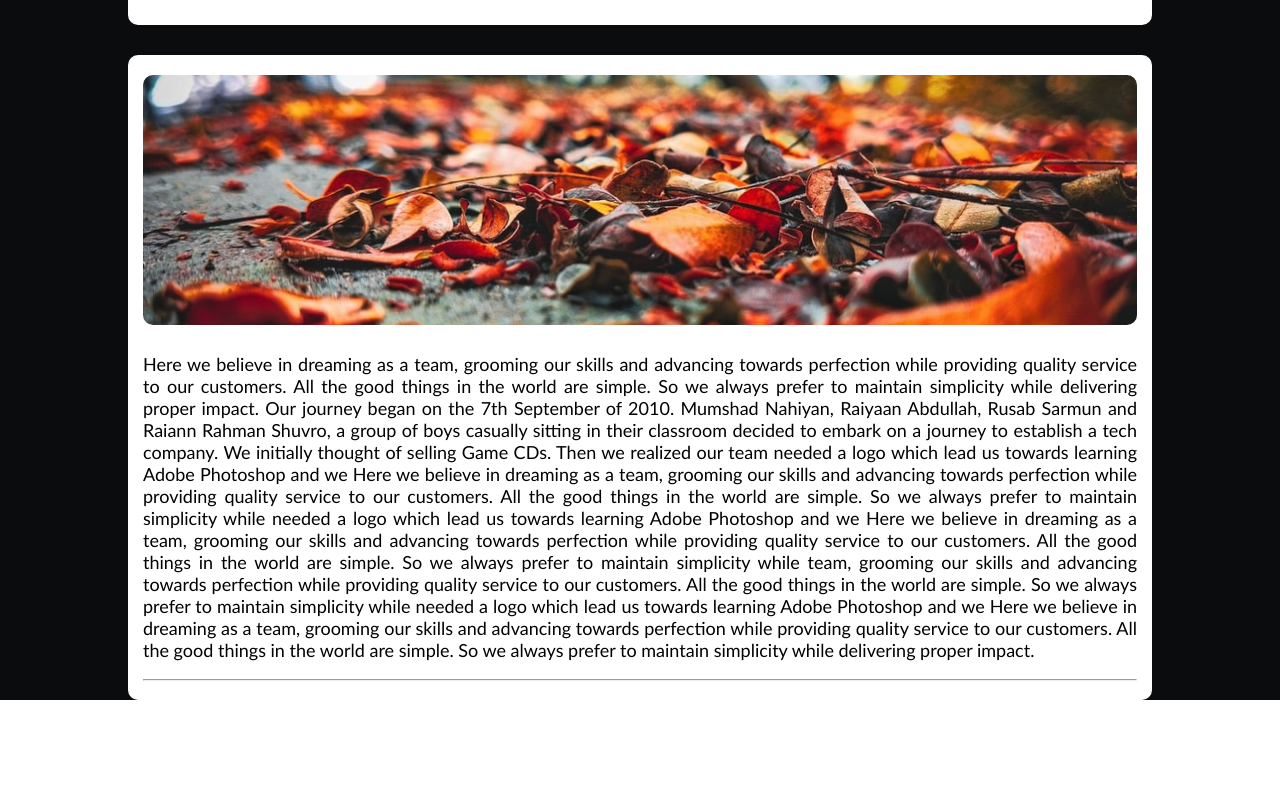
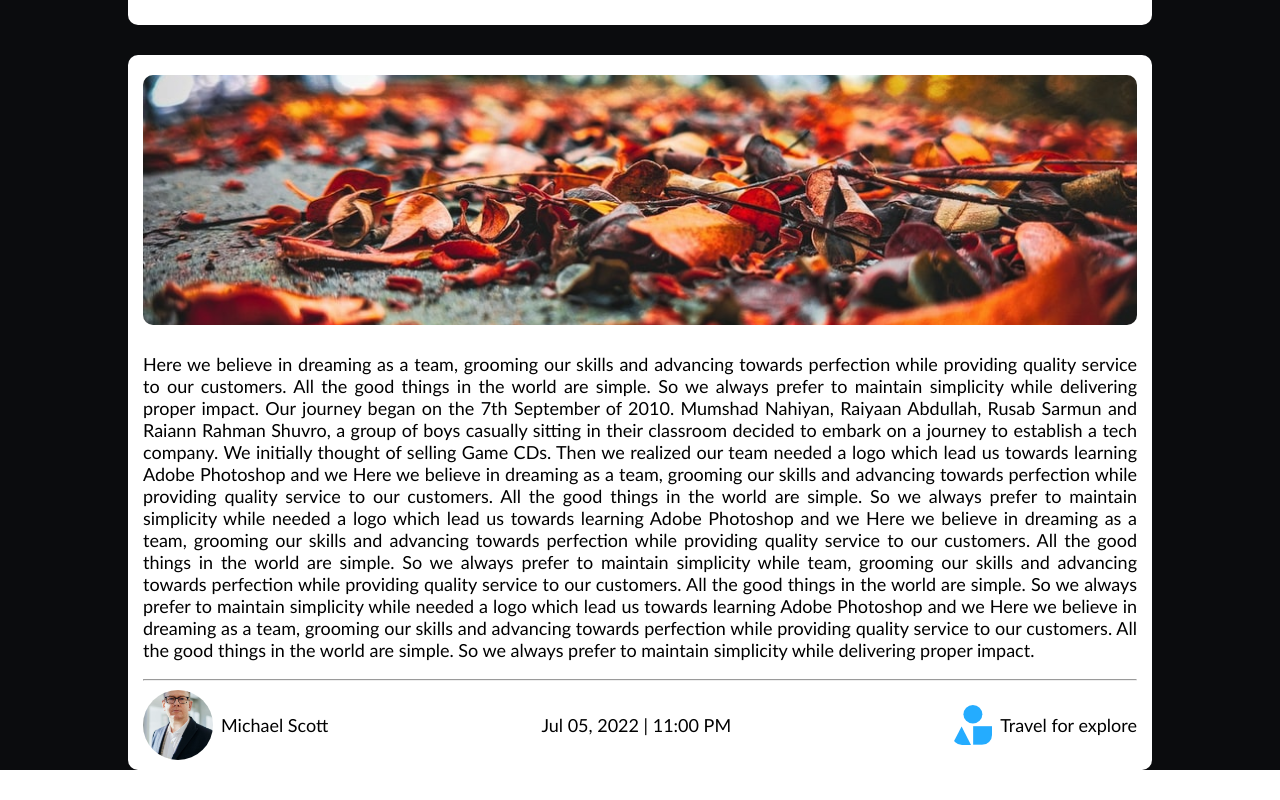
Before and after one commit to shihabsararrafid/front-end-task, a React (Create React App) app: page / in a window 1280 px wide. Shown: the part 385-1185 px from the top of the page. Before the commit the page ends 1115 px from the top, so only its background shows below. Built offline with nearby package versions, Linux system fonts and the light colour scheme.

Commit message:
creation info component created

```diff
--- /dev/null
+++ b/src/Components/CreationInfo/CreationInfo.js
@@ -0,0 +1,22 @@
+import React from 'react';
+import authorimg from './../../Images/author.jpg';
+import shape from './../../Images/trouble.svg'
+const CreationInfo = ({authorName,time,punchLine}) => {
+    return (
+        <div className='mainSection'>
+            <div>
+            <img className='authorImg' src={authorimg} alt="" />
+            <p>{authorName}</p>
+            </div>
+
+            <p>{time}</p>
+            <div>
+            <img className='shapeImg' src={shape} alt="" srcset="" />
+            <p>{punchLine}</p>
+            </div>
+
+        </div>
+    );
+};
+
+export default CreationInfo;
--- a/src/Components/LongStory/LongStory.css
+++ b/src/Components/LongStory/LongStory.css
@@ -4,11 +4,12 @@
     display: block;
     margin-right: 8px;
     object-fit: cover;
-    border-radius: 100px;
+    border-radius: 100px !important;
 }
 
 .mainSection{
     display: flex;
+    align-items: center;
     justify-content: space-between;
 }
 .mainSection>div{
--- a/src/Components/ShortStory/ShortStory.js
+++ b/src/Components/ShortStory/ShortStory.js
@@ -1,9 +1,14 @@
 import React from 'react';
+import CreationInfo from '../CreationInfo/CreationInfo';
 import LoadStory from '../CustomHooks/LoadStory';
 import './ShortStory.css'
 const ShortStory = () => {
     const [story]=LoadStory();
     const shortstry= story?.find(s=>s.type==="short");
+    const authorNm=shortstry?.author?.name;
+    const time =shortstry?.created;
+    const punchLine =shortstry?.community?.name;
+
     return (
         <div className='shortStory'>
            <p>
@@ -11,6 +16,7 @@ const ShortStory = () => {
 
             shortstry?.content}</p>
             <hr />
+           <CreationInfo time={time} punchLine={punchLine} authorName={authorNm}></CreationInfo>
         </div>
     );
 };
```
Also changed, not shown: src/Components/CreationInfo/CreationInfo.css (added).
